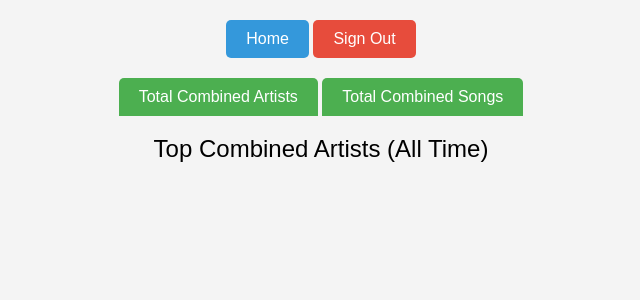
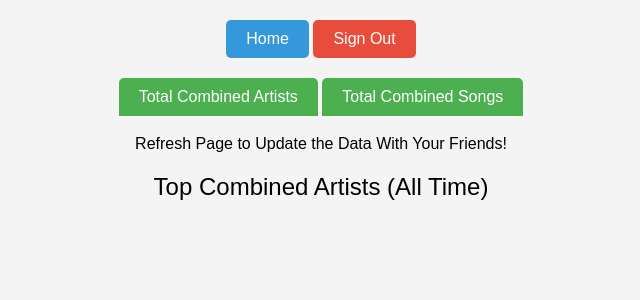
Before and after one commit to arjunbalaji99/spotifyapibot, a Flask app: page /datadisplay in a window 1280 px wide. Shown: the top 300 px of the page, without its empty margins (319-959 px from the left). Run offline with Flask 2, Linux system fonts and the light colour scheme; some libraries are stand-ins or nearby versions.

Commit message:
fixed some stuff

```diff
--- a/templates/datadisplay.html
+++ b/templates/datadisplay.html
@@ -18,6 +18,7 @@
             <button class="tabbutton" onclick="openTab('tab2')">Total Combined Songs</button>
         </div>
     </div>
+    <div class="datadisplay-info">Refresh Page to Update the Data With Your Friends!</div>
 
     <!-- Tab content -->
     <div id="tab1" class="tab tab_1">
--- a/templates/signin.html
+++ b/templates/signin.html
@@ -10,6 +10,7 @@
     <div class="signin-container">
         <span class="signin-title">Spotify Stats Compiler</span>
         <span class="signin-description">Join your friends and see your combined top artists and tracks!</span>
+        <span class="signin-description">Remind Arjun to add you to the Developers for Spotify Board if he hasn't! (he probably did he's a bit of an idiot)</span>
         <button class="signin-button" onclick="window.location.href='{{auth_url}}'">Login with Spotify</button>
     </div>
 </body>
```
Also changed, not shown: 1 other file.
